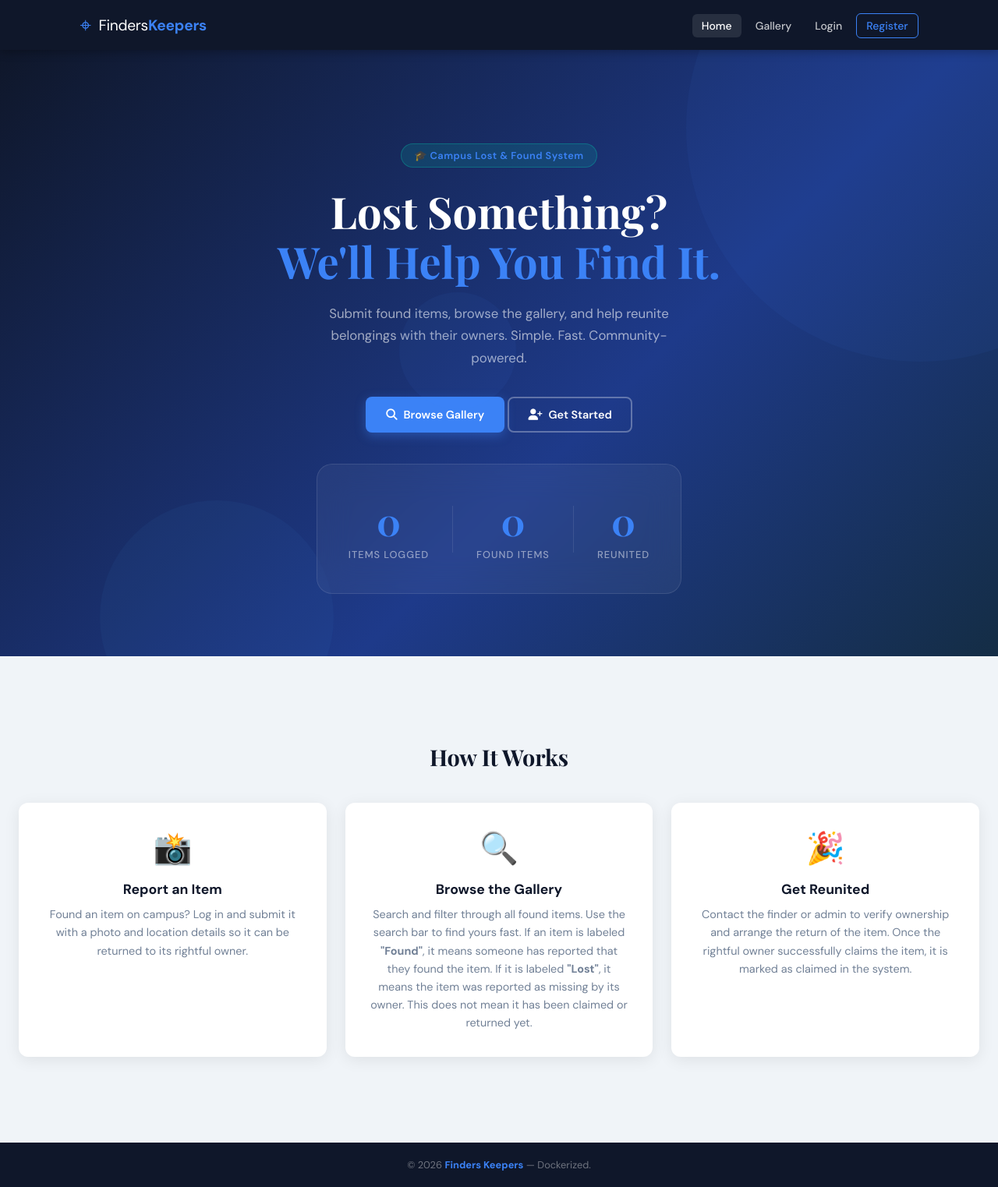
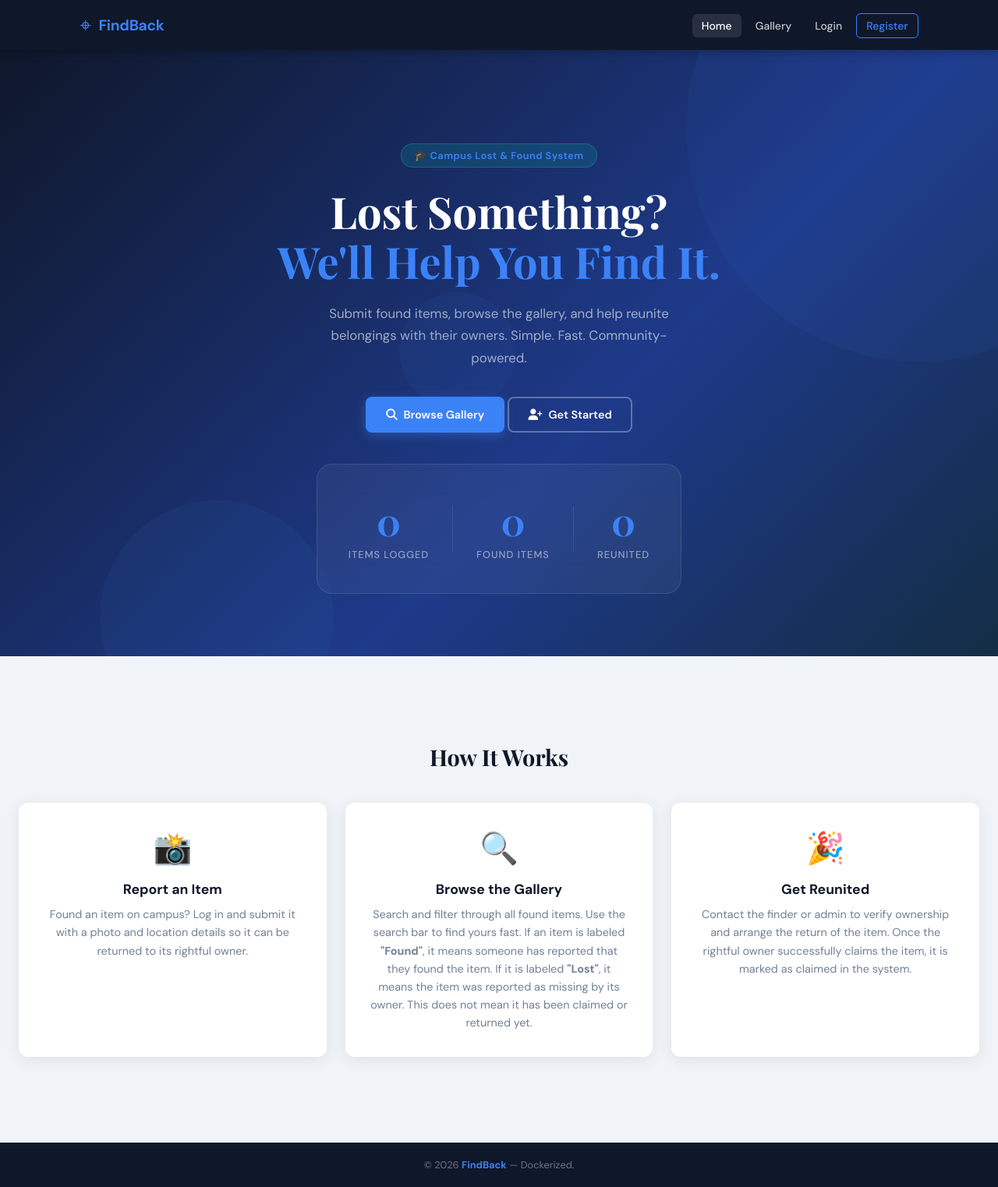
Before and after one commit to Arrvsssogood/lost-and-found-improved-docker, a Flask app: page / in a window 1280 px wide. Shown: the whole page at 78% size. Run offline with Flask 3, Linux system fonts and the light colour scheme; data that the repository does not hold is empty; parts of the project's set-up code (start-up, migrations or seed data) failed here and were passed over; some libraries are stand-ins or nearby versions.

Commit message:
update titles across templates to use "FindBack" instead of "Finders Keepers"

```diff
--- a/app/templates/admin.html
+++ b/app/templates/admin.html
@@ -1,5 +1,5 @@
 {% extends "base.html" %}
-{% block title %}Admin Panel — Finders Keepers{% endblock %}
+{% block title %}Admin Panel — FindBack{% endblock %}
 {% block content %}
 
 <div class="admin-layout">
--- a/app/templates/base.html
+++ b/app/templates/base.html
@@ -3,7 +3,7 @@
 <head>
     <meta charset="UTF-8">
     <meta name="viewport" content="width=device-width, initial-scale=1.0">
-    <title>{% block title %}Finders Keepers{% endblock %}</title>
+    <title>{% block title %}FindBack{% endblock %}</title>
     <link href="https://fonts.googleapis.com/css2?family=DM+Sans:wght@300;400;500;600;700&family=Playfair+Display:wght@700;900&display=swap" rel="stylesheet">
     <link rel="stylesheet" href="https://cdnjs.cloudflare.com/ajax/libs/font-awesome/6.4.0/css/all.min.css">
     <link rel="stylesheet" href="{{ url_for('static', filename='css/style.css') }}">
@@ -13,7 +13,7 @@
     <nav class="navbar">
         <a href="{{ url_for('index') }}" class="nav-brand">
             <span class="brand-icon">⌖</span>
-            <span>Finders<strong>Keepers</strong></span>
+            <span><strong>FindBack</strong></span>
         </a>
         <ul class="nav-links">
             <li><a href="{{ url_for('index') }}" {% if request.endpoint == 'index' %}class="active"{% endif %}>Home</a></li>
@@ -58,7 +58,7 @@
 
     <!-- FOOTER -->
     <footer class="site-footer">
-        <p>© 2026 <strong>Finders Keepers</strong> — Dockerized.</p>
+        <p>© 2026 <strong>FindBack</strong> — Dockerized.</p>
     </footer>
 
     <script src="{{ url_for('static', filename='js/main.js') }}"></script>
--- a/app/templates/gallery.html
+++ b/app/templates/gallery.html
@@ -1,5 +1,5 @@
 {% extends "base.html" %}
-{% block title %}Gallery — Finders Keepers{% endblock %}
+{% block title %}Gallery — FindBack{% endblock %}
 {% block content %}
 
 <div class="page-header">
--- a/app/templates/index.html
+++ b/app/templates/index.html
@@ -1,5 +1,5 @@
 {% extends "base.html" %}
-{% block title %}Home — Finders Keepers{% endblock %}
+{% block title %}Home — FindBack{% endblock %}
 {% block content %}
 
 <section class="hero">
--- a/app/templates/login.html
+++ b/app/templates/login.html
@@ -1,5 +1,5 @@
 {% extends "base.html" %}
-{% block title %}Login — Finders Keepers{% endblock %}
+{% block title %}Login — FindBack{% endblock %}
 {% block content %}
 
 <div class="auth-page">
--- a/app/templates/my_items.html
+++ b/app/templates/my_items.html
@@ -1,5 +1,5 @@
 {% extends "base.html" %}
-{% block title %}My Items — Finders Keepers{% endblock %}
+{% block title %}My Items — FindBack{% endblock %}
 {% block content %}
 
 <div class="page-header">
--- a/app/templates/register.html
+++ b/app/templates/register.html
@@ -1,5 +1,5 @@
 {% extends "base.html" %}
-{% block title %}Register — Finders Keepers{% endblock %}
+{% block title %}Register — FindBack{% endblock %}
 {% block content %}
 
 <div class="auth-page">
--- a/app/templates/report.html
+++ b/app/templates/report.html
@@ -1,5 +1,5 @@
 {% extends "base.html" %}
-{% block title %}Report Item — Finders Keepers{% endblock %}
+{% block title %}Report Item — FindBack{% endblock %}
 {% block content %}
 
 <div class="page-header">
```
